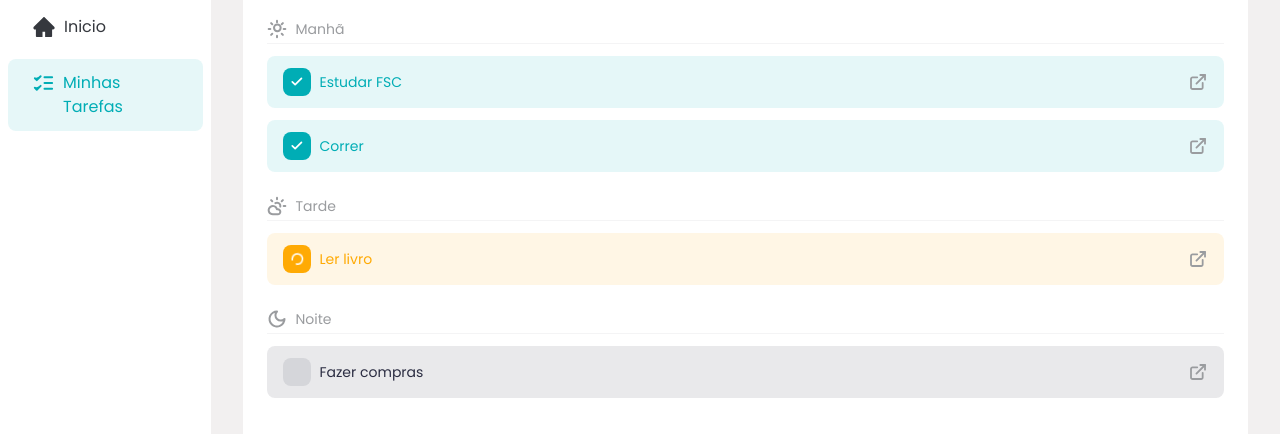
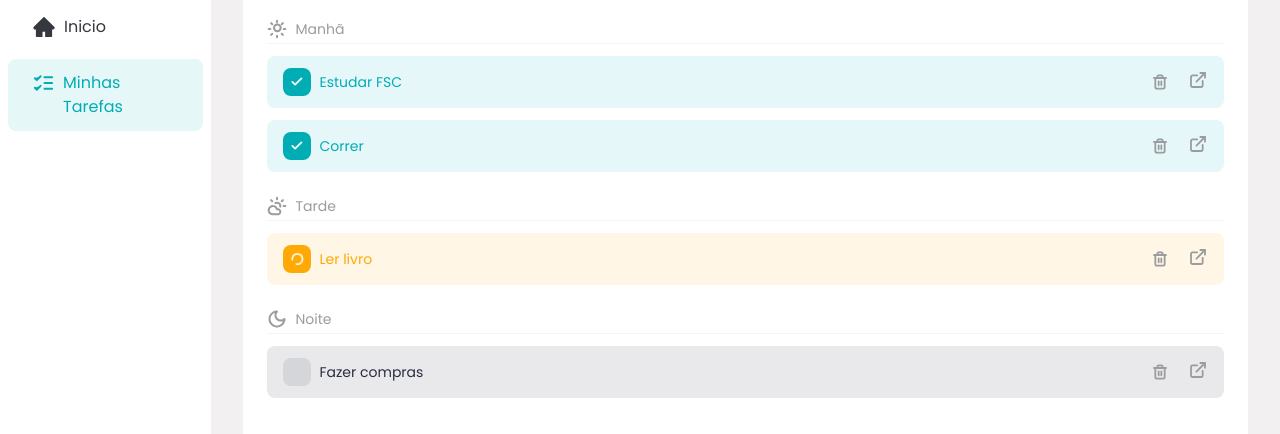
Before and after one commit to DouglasRamosP/task-manager, a React (Vite) app: page / in a window 1280 px wide. Shown: the part 169-603 px from the top of the page. Built offline with nearby package versions, Linux system fonts and the light colour scheme.

Commit message:
feat: add delete button and install sonner

```diff
--- a/package.json
+++ b/package.json
@@ -12,7 +12,8 @@
   },
   "dependencies": {
     "react": "^18.2.0",
-    "react-dom": "^18.2.0"
+    "react-dom": "^18.2.0",
+    "sonner": "^1.5.0"
   },
   "devDependencies": {
     "@eslint/js": "^9.39.2",
--- a/src/App.jsx
+++ b/src/App.jsx
@@ -1,9 +1,11 @@
 import Sidebar from "./components/Sidebar"
 import Tasks from "./components/Tasks"
+import { Toaster } from "sonner"
 
 function App() {
   return (
     <div className="flex">
+      <Toaster />
       <Sidebar />
       <Tasks />
     </div>
--- a/src/components/Button.jsx
+++ b/src/components/Button.jsx
@@ -1,4 +1,4 @@
-const Button = ({ icon, text, variant }) => {
+const Button = ({ icon, text, variant = "primary", onClick }) => {
   const getVariantClasses = () => {
     if (variant === "primary") {
       return "bg-[#00ADB5] text-white"
@@ -11,6 +11,7 @@ const Button = ({ icon, text, variant }) => {
   return (
     <button
       className={`flex items-center gap-2 rounded-md px-3 py-1 text-xs font-semibold transition hover:opacity-75 ${getVariantClasses()}`}
+      onClick={onClick}
     >
       {text}
       {icon}
--- a/src/components/TaskItem.jsx
+++ b/src/components/TaskItem.jsx
@@ -1,8 +1,10 @@
 import CheckIcon from "../assets/icons/check.svg?react"
 import LoaderIcon from "../assets/icons/loader-circle.svg?react"
 import DetailsIcon from "../assets/icons/details.svg?react"
+import Button from "./Button"
+import TrashIcon from "../assets/icons/trash.svg?react"
 
-const TaskItem = ({ task, handleTaskCheckboxClick }) => {
+const TaskItem = ({ task, handleCheckboxClick, handleDeleteClick }) => {
   const getStatusClasses = () => {
     if (task.status === "done") {
       return "bg-[#00ADB5] text-[#00ADB5]"
@@ -27,7 +29,7 @@ const TaskItem = ({ task, handleTaskCheckboxClick }) => {
             type="checkbox"
             checked={task.status === "done"}
             className="peer absolute h-full w-full cursor-pointer appearance-none rounded-lg"
-            onChange={() => handleTaskCheckboxClick(task.id)}
+            onChange={() => handleCheckboxClick(task.id)}
           />
           {/* ✓ aparece só quando checked */}
           {task.status === "done" && <CheckIcon />}
@@ -37,9 +39,16 @@ const TaskItem = ({ task, handleTaskCheckboxClick }) => {
         </label>
         {task.title}
       </div>
-      <a href="#" className="transition hover:opacity-75">
-        {<DetailsIcon />}
-      </a>
+      <div className="flex gap-2">
+        <Button
+          variant="ghost"
+          icon={<TrashIcon className="text-[#9A9C9F]" />}
+          onClick={() => handleDeleteClick(task.id)}
+        />
+        <a href="#" className="transition hover:opacity-75">
+          {<DetailsIcon />}
+        </a>
+      </div>
     </div>
   )
 }
--- a/src/components/Tasks.jsx
+++ b/src/components/Tasks.jsx
@@ -9,12 +9,20 @@ import CloudIcon from "../assets/icons/cloud-sun.svg?react"
 import TasksSeparator from "./TasksSeparator"
 import TASKS from "../constants/tasks"
 import TaskItem from "./TaskItem"
+import { toast } from "sonner"
 
 const Tasks = () => {
   const [tasks, setTasks] = useState(TASKS)
   const morningTasks = tasks.filter((task) => task.time === "morning")
   const afternoonTasks = tasks.filter((task) => task.time === "afternoon")
   const eveningTasks = tasks.filter((task) => task.time === "evening")
+
+  const handleTaskDeleteClick = (taskId) => {
+    const newtask = tasks.filter((task) => task.id !== taskId)
+
+    setTasks(newtask)
+    toast.success("Tarefa deletada com sucesso!")
+  }
 
   const handleTaskCheckboxClick = (taskId) => {
     const newTasks = tasks.map((task) => {
@@ -66,7 +74,8 @@ const Tasks = () => {
               status={task.status}
               key={task.id}
               task={task}
-              handleTaskCheckboxClick={handleTaskCheckboxClick}
+              handleCheckboxClick={handleTaskCheckboxClick}
+              handleDeleteClick={handleTaskDeleteClick}
             />
           ))}
         </div>
@@ -79,7 +88,8 @@ const Tasks = () => {
               status={task.status}
               key={task.id}
               task={task}
-              handleTaskCheckboxClick={handleTaskCheckboxClick}
+              handleCheckboxClick={handleTaskCheckboxClick}
+              handleDeleteClick={handleTaskDeleteClick}
             />
           ))}
         </div>
@@ -92,7 +102,8 @@ const Tasks = () => {
               status={task.status}
               key={task.id}
               task={task}
-              handleTaskCheckboxClick={handleTaskCheckboxClick}
+              handleCheckboxClick={handleTaskCheckboxClick}
+              handleDeleteClick={handleTaskDeleteClick}
             />
           ))}
         </div>
```
Also changed, not shown: 1 other file (tests, documents, lock files or other folders).
